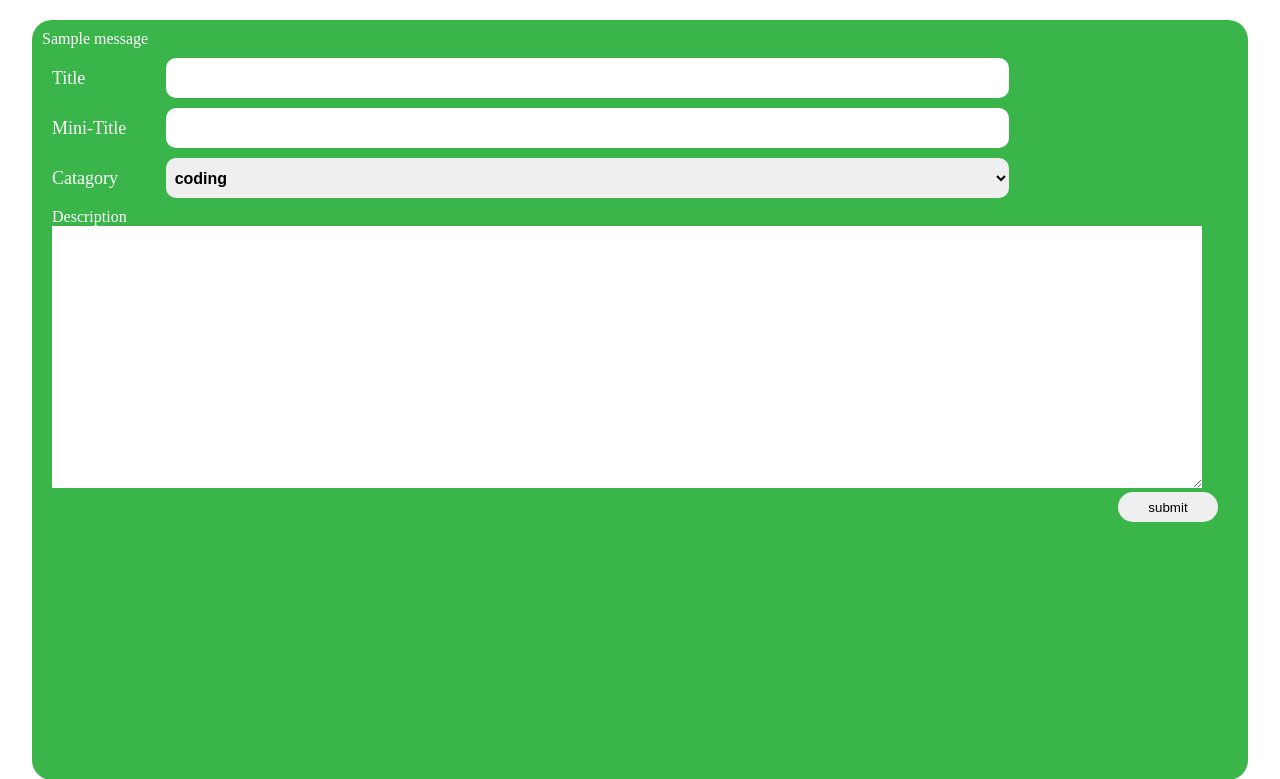
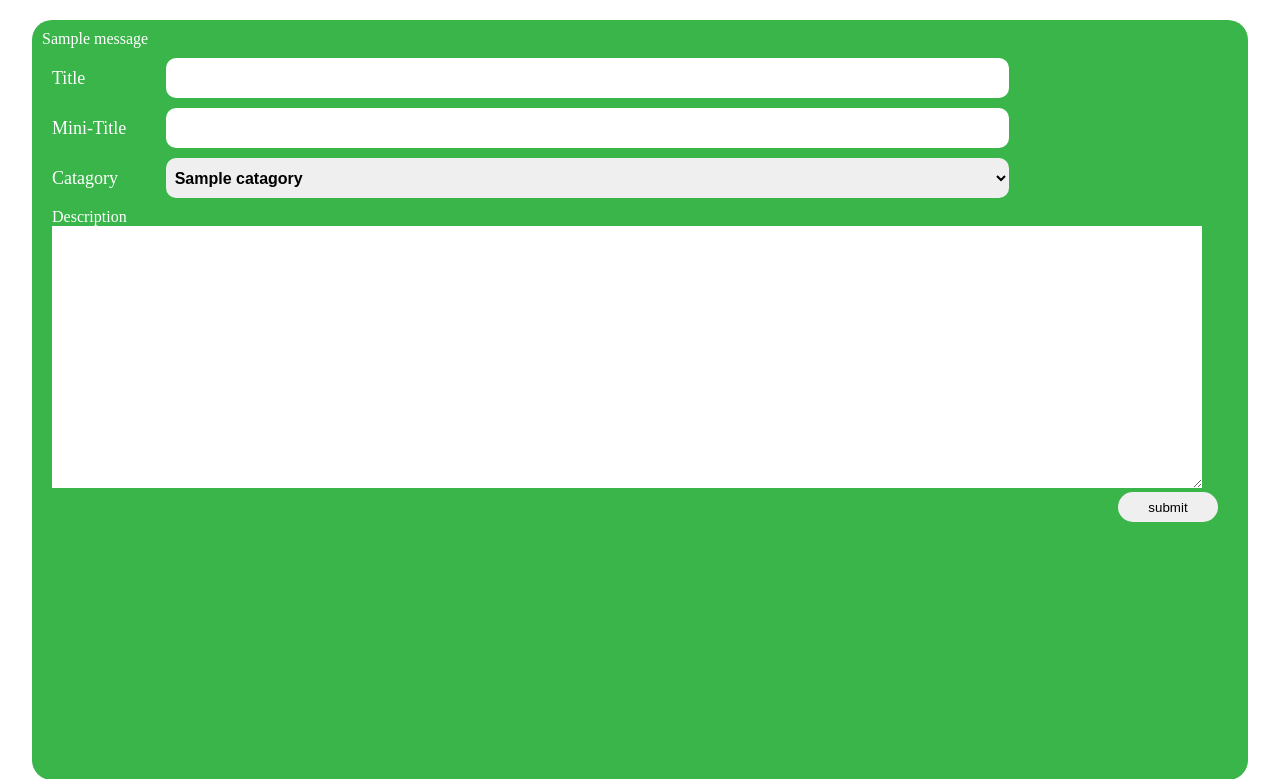
Before and after one commit to vidit-od/Blog-Website, a Django app: page /write_blog in a window 1280 px wide. Shown: the top 779 px of the page. Run offline with Django 3.2, Linux system fonts and the light colour scheme; tables that the repository leaves empty hold one stand-in row (values such as "Sample post"); one stand-in notice (Sample message) is shown.

Commit message:
Adding comments in remainings files

```diff
--- a/Post/views.py
+++ b/Post/views.py
@@ -6,39 +6,52 @@ from datetime import datetime
 from django.urls import reverse
 from .models import post,comment,catagory as catagory_model
 # Create your views here.
+# for index.html
 def index(request):
     return render(request, 'index.html')
 
+# for login.html
 def login(request):
     if request.method=='POST':
+        # collect data from form
         username=request.POST['username']
         password=request.POST['password']
 
+        # authenticate the data
         user=auth.authenticate(username=username,password=password)
+        # if authentication complete; login
         if user is not None:
             auth.login(request, user)
             return redirect('/')
+        # else give error message
         else:
             messages.info(request, 'Invalid Details')
             return redirect('login')
     return render(request, 'login.html')
 
+# for signup.html
 def signup(request):
     if request.method=='POST':
+        # collect data
         username=request.POST['username']
         email=request.POST['email']
         password=request.POST['password']
         re_password=request.POST['re_password']
 
+        # username should be unique;give error message if it already exist in db
         if User.objects.filter(username=username).exists():
             messages.info(request, 'This user name is occpied')
             return redirect('signup')
+
+        # email should be unique;give error message if it already exist in db
         elif User.objects.filter(email=email).exists():
             messages.info(request, 'Use Other Email Addess')
             return redirect('signup')
+        # if password and confirm password do not match
         elif password !=re_password:
             messages.info(request, 'Password Do not math')
             return redirect('signup')
+        # all the possible errors are not present; hencs this profile is ready to be created
         else:
             user=User.objects.create_user(username=username,email=email,password=password)
             user.save()
@@ -47,80 +60,99 @@ def signup(request):
 
     return render(request, 'signup.html')
 
+# for logout functionality
 def logout(request):
     auth.logout(request)
     return redirect('/')
 
+# for blogs.html
 def blogs(request):
     posts=post.objects.all().order_by('id').reverse()
     all_catagory=catagory_model.objects.all()
+    # for filteration of data
     if request.method=='POST':
         catagory=request.POST['catagory_select']
         sort=request.POST['sort']
         author=request.POST['author']
-
+        # if user wants latest at top; .reverse() will come here
         if sort=="Latest at Top":
+            # user request only catagory sort
             if catagory!="All" and author=="":
                 posts=post.objects.filter(catagory=catagory).order_by('id').reverse()
                 return render(request, 'blogs.html',{'posts':posts ,'all_catagory':all_catagory,'selected_catagory':catagory})
 
+            # user request only author sort
             elif catagory=="All" and author!="":
                 posts=post.objects.filter(author=author).order_by('id').reverse()
                 return render(request, 'blogs.html',{'posts':posts,'all_catagory':all_catagory,'selected_author':author})
 
+            # user requests both sort
             elif catagory!="All" and author!="":
                 posts=post.objects.filter(catagory=catagory , author=author).order_by('id').reverse()
                 return render(request, 'blogs.html',{'posts':posts,'all_catagory':all_catagory,'selected_catagory':catagory,'selected_author':author})
+        # if user wants oldest at top;
         else:
-            if catagory!="" and author=="":
+            # user request only catagory sort
+            if catagory!="All" and author=="":
                 posts=post.objects.filter(catagory=catagory).order_by('id')
                 return render(request, 'blogs.html',{'posts':posts,'all_catagory':all_catagory,'selected_catagory':catagory,'selected_sort':sort})
 
-            elif catagory=="" and author!="":
+            # user request only author sort
+            elif catagory=="All" and author!="":
                 posts=post.objects.filter(author=author).order_by('id')
                 return render(request, 'blogs.html',{'posts':posts,'all_catagory':all_catagory,'selected_author':author,'selected_sort':sort})
 
-            elif catagory!="" and author!="":
+            # user requests both sort
+            elif catagory!="All" and author!="":
                 posts=post.objects.filter(catagory=catagory , author=author).order_by('id')
                 return render(request, 'blogs.html',{'posts':posts,'all_catagory':all_catagory,'selected_catagory':catagory,'selected_author':author,'selected_sort':sort})
     return render(request, 'blogs.html',{'posts':posts,'all_catagory':all_catagory})
 
+# for write_blog.html
 def write_blog(request):
+    all_catagory=catagory_model.objects.all()
     if request.method=="POST":
+        # collect data from form
         title=request.POST["title"]
         mini_title=request.POST["mini_title"]
         author=request.user.username
         date=(str(datetime.now()))[0:10]
         catagory=request.POST['catagory']
         Description=request.POST['Description']
+
+        # if any field empty give error message
         if title=='' or author=='' or date=='' or catagory=='' or Description=='' or mini_title=='':
            messages.info(request, author)
            return redirect('write_blog')
-
+        # post title should be unique
         elif post.objects.filter(title=title).exists():
             messages.info(request, 'choose different title')
             return redirect('write_blog')
-
+        # blog length should be atleast 150 words
         elif len(Description)<150 :
             messages.info(request, 'Blog should be descriptive')
             return redirect('write_blog')
+        # all possible errors checked; save data
         else:
             data= post.objects.create(title=title,mini_title=mini_title,author=author,date=date,catagory=catagory,description=Description)
             data.save()
             return redirect('blogs')
+    return render(request,'write_blog.html',{'all_catagory':all_catagory})
 
-
-    return render(request,'write_blog.html')
-
+# for read_blog.html
 def read_blog(request,pk):
+    # collect data from models
     blog=post.objects.get(id=pk)
     total_like=blog.total_likes()
     all_blog=post.objects.all()
     catagory_blog=[]
     like_status=False
+
+    # for suggestions section; filter out blogs that have similar catagory to current blog
     for i in all_blog:
         if i.catagory==blog.catagory:
             catagory_blog.append(i)
+    # to store comments in database
     if request.method=='POST':
         content=request.POST['comment']
         user=request.user.username
@@ -134,24 +166,29 @@ def read_blog(request,pk):
             new_comment.save
             return redirect(f'/read_blog/{pk}')
 
+    # find if we have already liked this post or not
     if blog.like.filter(id=request.user.id).exists():
         like_status=True
     else:
         like_status=False
 
-
     return render(request,'read_blog.html',{'blog':blog, 'all_blogs':catagory_blog ,'total_like':total_like,'like_status':like_status})
 
+# for adding likes functionality
 def like(request,pk):
+    # get the post we want to add like/unlike
     Post = post.objects.get(id=pk)
     like_status=False
+    # if like already exist: then unlike it
     if Post.like.filter(id=request.user.id).exists():
         Post.like.remove(request.user.id)
         like_status=False
+    # if like doesnot exist; all like
     else:
         Post.like.add(request.user.id)
         like_status=True
     return HttpResponseRedirect(reverse('read_blog',args=[str(pk)]))
 
+# for Edit_Profile.html
 def profile(request,pk):
     return render(request, 'Edit_Profile.html')
--- a/static/app_write_blog.js
+++ /dev/null
@@ -1,17 +0,0 @@
-const today_id=document.getElementById('today')
-const fields = document.querySelectorAll('.fields')
-const catagory =document.querySelector('.catagory')
-let catagories =['coding','general','hello']
-
-window.addEventListener('DOMContentLoaded',function(){
-    for(i=0;i<catagories.length;i++){
-        if(i==0){
-            line=`
-            <option value="${catagories[i]}">${catagories[i]}</option>`
-        }
-        else{
-            line=line+`<option value="${catagories[i]}">${catagories[i]}</option>`
-        }
-    }
-    catagory.innerHTML=line
-})
--- a/templates/write_blog.html
+++ b/templates/write_blog.html
@@ -5,41 +5,52 @@
     <meta charset="UTF-8">
     <meta http-equiv="X-UA-Compatible" content="IE=edge">
     <meta name="viewport" content="width=device-width, initial-scale=1.0">
+    <!-- link to css -->
     <link rel="stylesheet" href="{% static 'style_write_blog.css' %}">
 </head>
 <body>
     <main>
+        <!-- write blogs section -->
         <div class="write_blog">
+            <!-- messages: if any field do not meet the criteria  -->
             {% for message in messages %}
                 {{message}}
             {% endfor %}
+            <!-- form -->
             <form action="" method="POST">
                 {% csrf_token %}
+                <!-- blog title field -->
                 <div class="fields">
                     <label> Title</label>
                     <input type="text" name="title">
                 </div>
+                <!-- blog mini-title field -->
                 <div class="fields">
                     <label> Mini-Title</label>
                     <input type="text" name="mini_title">
                 </div>
-
+                <!-- blog catagory field -->
                 <div class="fields">
                     <label> Catagory</label>
                     <select name="catagory" class="catagory" id="catagory">
+                        {% for catagory in all_catagory %}
+                            {% if catagory.catagory_name != 'All' %}
+                            <option value="{{catagory.catagory_name}}">{{catagory.catagory_name}}</option>
+                            {% endif %}
+                        {% endfor %}
                     </select>
-
                 </div>
+                <!-- blog description field -->
                 <div class="description">
                     Description <br>
                     <textarea name="Description" id="" cols="30" rows="13"></textarea>
                 </div>
+                <!-- submit blog button -->
                 <div class="submit">
-                <input type="submit" value="submit">
+                    <input type="submit" value="submit">
                 </div>
             </form>
         </div>
     </main>
 </body>
-<script src="{% static 'app_write_blog.js' %}"></script>
 </html>
```
Also changed, not shown: static/style_login.css (+9 -4 lines), static/style_signup.css (+9 -5 lines), static/style_write_blog.css (+6 -2 lines), templates/login.html (+10 -3 lines), templates/signup.html (+15 -8 lines).
